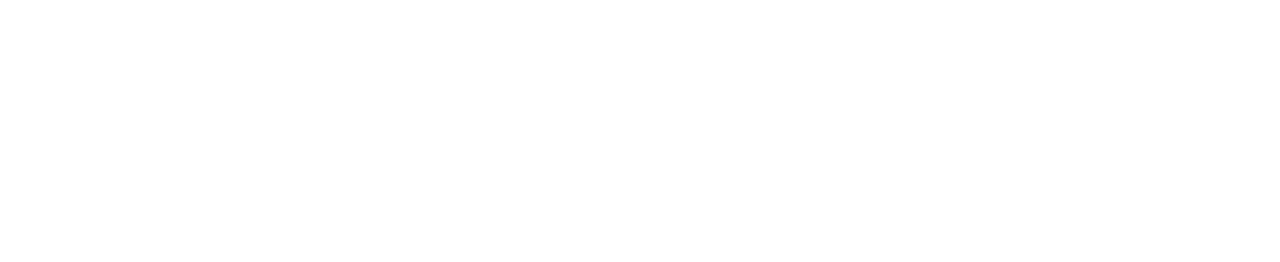
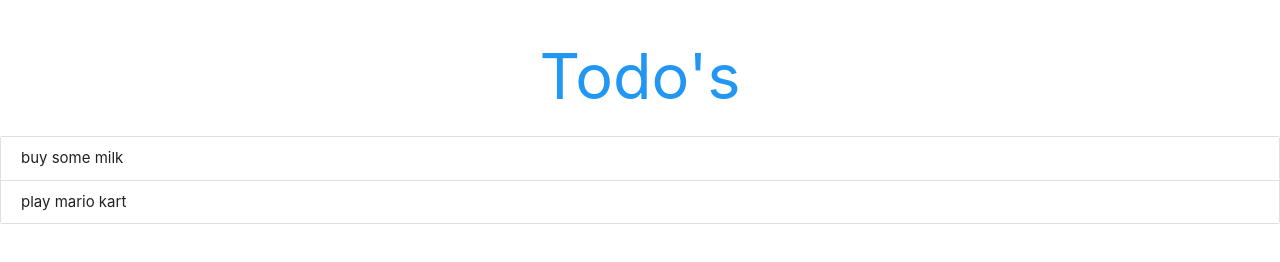
Before and after one commit to jdionisio2113/todo, a React app: page / in a window 1280 px wide. Built offline with nearby package versions, Linux system fonts and the light colour scheme.

Commit message:
Created todos component, added materialize.css

```diff
--- a/src/components/App.js
+++ b/src/components/App.js
@@ -1,15 +1,24 @@
 import React from "react";
+import Todos from "./Todos";
 
 class App extends React.Component {
-  state = {
-    todos: [
-      { id: 1, content: "buy some milk" },
-      { id: 2, content: "play mario kart" }
-    ]
-  };
+  constructor(props) {
+    super(props);
+    this.state = {
+      todos: [
+        { id: 1, content: "buy some milk" },
+        { id: 2, content: "play mario kart" }
+      ]
+    };
+  }
 
   render() {
-    return <div className="App" />;
+    return (
+      <div className="App">
+        <h1 className="center blue-text">Todo's</h1>
+        <Todos todos={this.state.todos} />
+      </div>
+    );
   }
 }
 
--- /dev/null
+++ b/src/components/Todos.js
@@ -0,0 +1,18 @@
+import React from "react";
+
+const Todos = ({ todos }) => {
+  const todoList = todos.length ? (
+    todos.map(todo => {
+      return (
+        <div className="collection-item" key={todo.id}>
+          <span>{todo.content}</span>
+        </div>
+      );
+    })
+  ) : (
+    <p>You have no todo's left</p>
+  );
+  return <div className="todos collection">{todoList}</div>;
+};
+
+export default Todos;
--- a/src/index.html
+++ b/src/index.html
@@ -1,6 +1,14 @@
 <!DOCTYPE html>
-<html>
+<html lang="en">
   <head>
+    <meta charset="UTF-8" />
+    <meta name="viewport" content="width=device-width, initial-scale=1.0" />
+    <meta http-equiv="X-UA-Compatible" content="ie=edge" />
+    <!-- Compiled and minified CSS -->
+    <link
+      rel="stylesheet"
+      href="https://cdnjs.cloudflare.com/ajax/libs/materialize/1.0.0/css/materialize.min.css"
+    />
     <title>Todo List</title>
   </head>
   <body>
```
